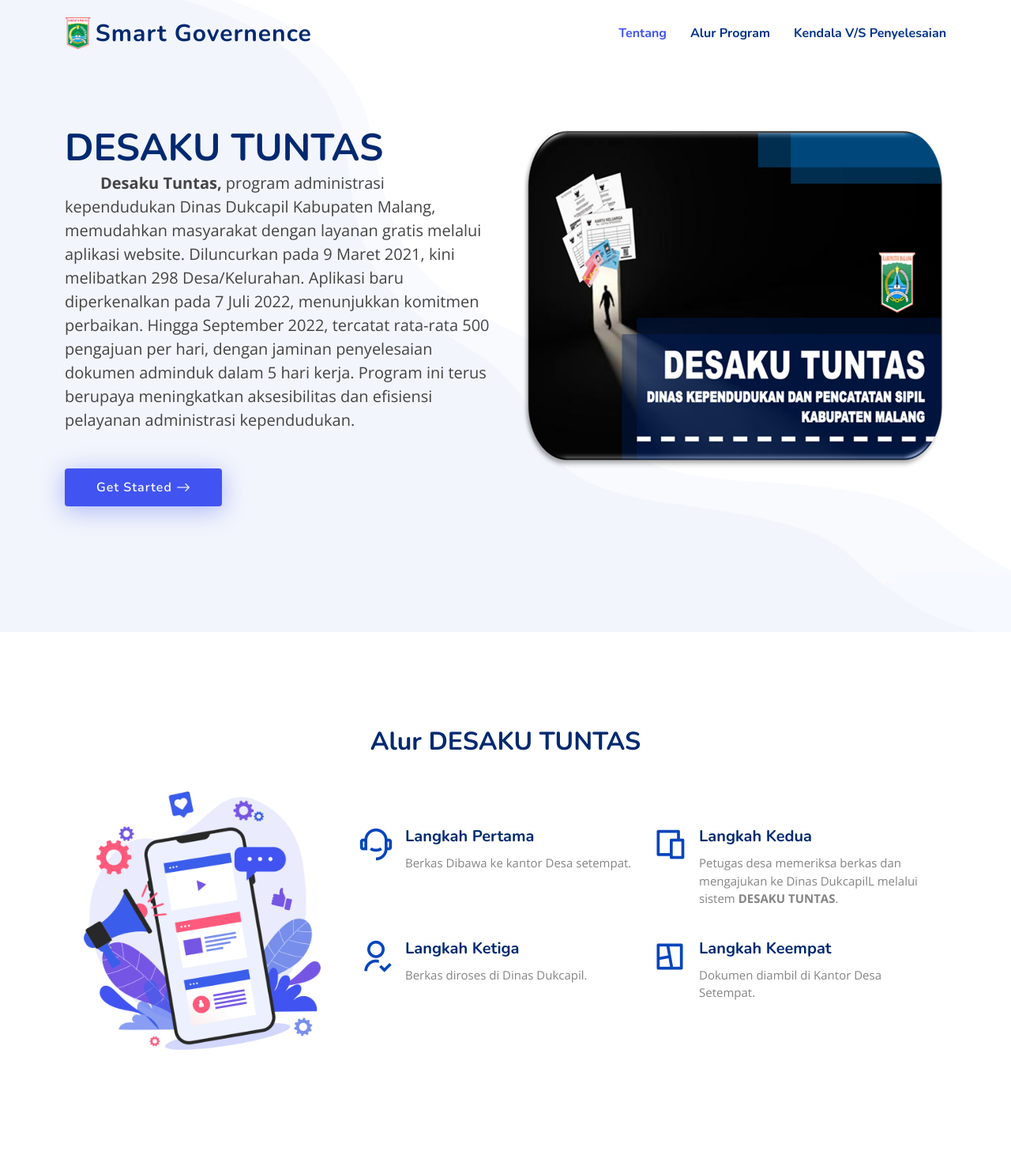
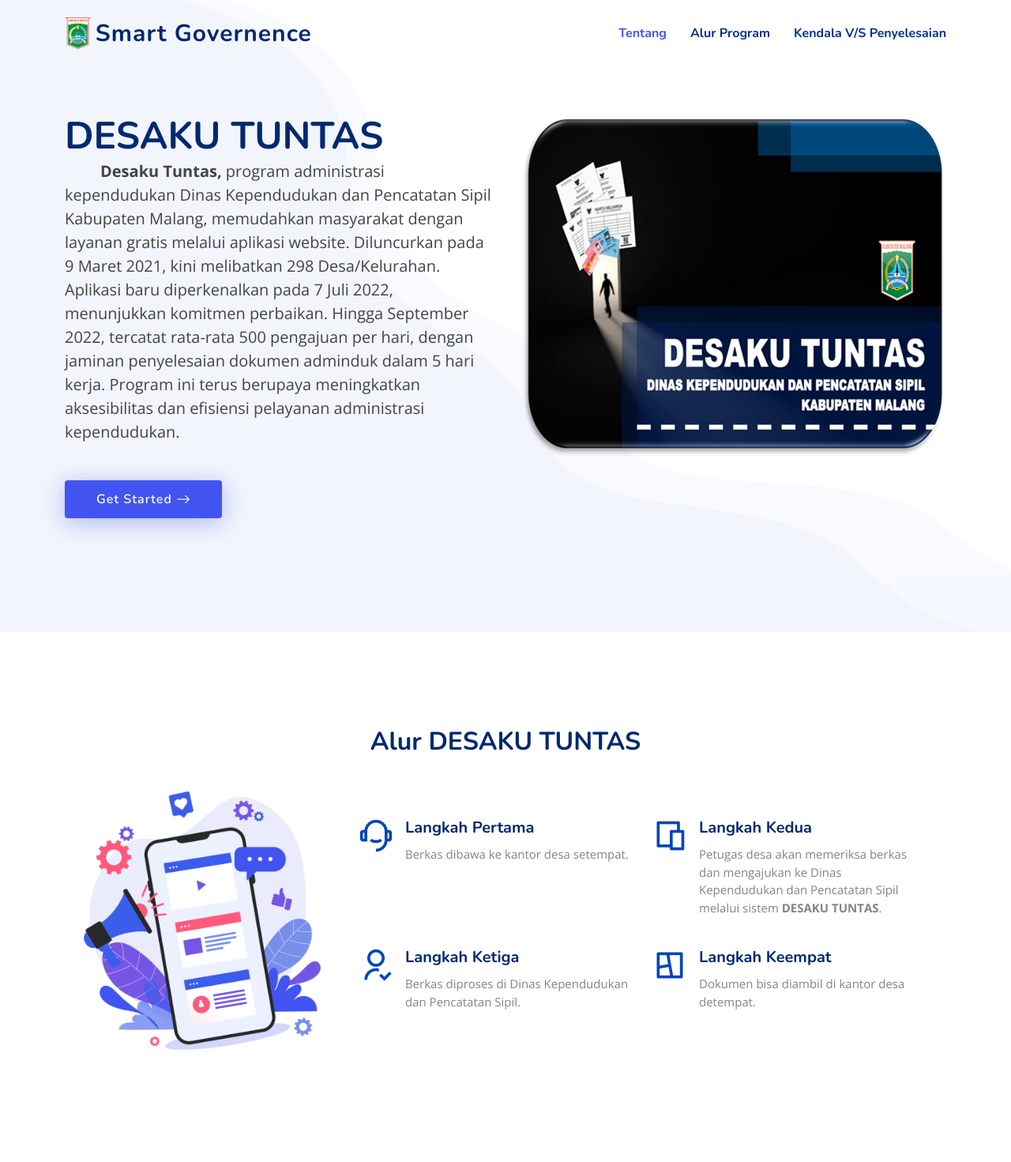
Before and after one commit to Maisho20/Smart-City-2, a Laravel app: page /SmartGov in a window 1280 px wide. Shown: the top 1471 px of the page at 79% size. Run offline with Laravel 10, Linux system fonts and the light colour scheme.

Commit message:
edit view smart city

```diff
--- a/resources/views/SmartGov_layout/SmrGov.blade.php
+++ b/resources/views/SmartGov_layout/SmrGov.blade.php
@@ -92,8 +92,8 @@
                     <p style="font-size: 20px!important; text-indent: 45px!important;" data-aos="fade-up"
                         data-aos-delay="400">
                         <b>Desaku Tuntas,</b>
-                        program administrasi kependudukan Dinas Dukcapil Kabupaten Malang, memudahkan masyarakat dengan
-                        layanan gratis melalui aplikasi website. Diluncurkan pada 9 Maret 2021, kini melibatkan 298
+                        program administrasi kependudukan Dinas Kependudukan dan Pencatatan Sipil Kabupaten Malang,
+                        memudahkan masyarakat dengan layanan gratis melalui aplikasi website. Diluncurkan pada 9 Maret 2021, kini melibatkan 298
                         Desa/Kelurahan. Aplikasi baru diperkenalkan pada 7 Juli 2022, menunjukkan komitmen perbaikan.
                         Hingga September 2022, tercatat rata-rata 500 pengajuan per hari, dengan jaminan penyelesaian
                         dokumen adminduk dalam 5 hari kerja. Program ini terus berupaya meningkatkan aksesibilitas dan
@@ -141,7 +141,7 @@
                                 <i class="ri-customer-service-2-line"></i>
                                 <div>
                                     <h4>Langkah Pertama</h4>
-                                    <p>Berkas Dibawa ke kantor Desa setempat.</p>
+                                    <p>Berkas dibawa ke kantor desa setempat.</p>
                                 </div>
                             </div>
 
@@ -149,7 +149,7 @@
                                 <i class="ri-device-line"></i>
                                 <div>
                                     <h4>Langkah Kedua</h4>
-                                    <p>Petugas desa memeriksa berkas dan mengajukan ke Dinas DukcapilL melalui
+                                    <p>Petugas desa akan memeriksa berkas dan mengajukan ke Dinas Kependudukan dan Pencatatan Sipil melalui
                                         sistem <b>DESAKU TUNTAS</b>.</p>
                                 </div>
                             </div>
@@ -158,7 +158,7 @@
                                 <i class="ri-user-follow-line"></i>
                                 <div>
                                     <h4>Langkah Ketiga</h4>
-                                    <p>Berkas diroses di Dinas Dukcapil.</p>
+                                    <p>Berkas diproses di Dinas Kependudukan dan Pencatatan Sipil.</p>
                                 </div>
                             </div>
 
@@ -166,7 +166,7 @@
                                 <i class="ri-collage-line"></i>
                                 <div>
                                     <h4>Langkah Keempat</h4>
-                                    <p>Dokumen diambil di Kantor Desa Setempat.</p>
+                                    <p>Dokumen bisa diambil di kantor desa detempat.</p>
                                 </div>
                             </div>
 
@@ -249,7 +249,7 @@
                                 Rencana pelaksanaan adalah peningkatan sosialisasi adanya program <b>DESAKU
                                     TUNTAS</b>
                                 kepada seluruh masyarakat, peremajaan perangkat komputer baik untuk PRD atau untuk
-                                operator Dinas Dukcapil, pemberian bimbingan teknis kepada Petugas Registrasi Desa
+                                operator Dinas Kependudukan dan Pencatatan Sipil, pemberian bimbingan teknis kepada Petugas Registrasi Desa
                                 serta upaya optimalisasi aplikasi dan jaringan server
                             </p>
                         </div>
```
Also changed, not shown: resources/views/SmartEco_layout/SmrEco.blade.php (+4 -7 lines).
